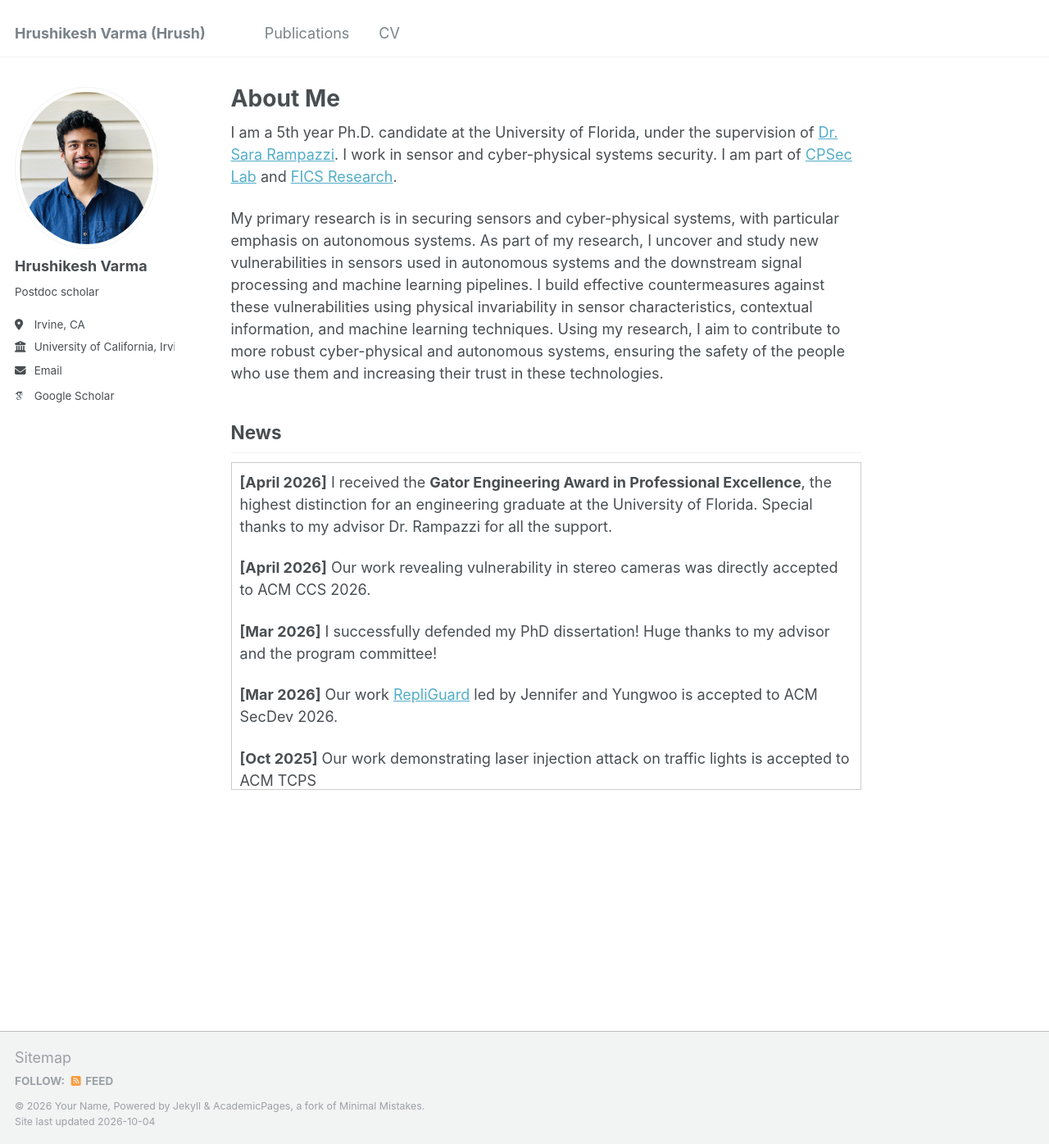
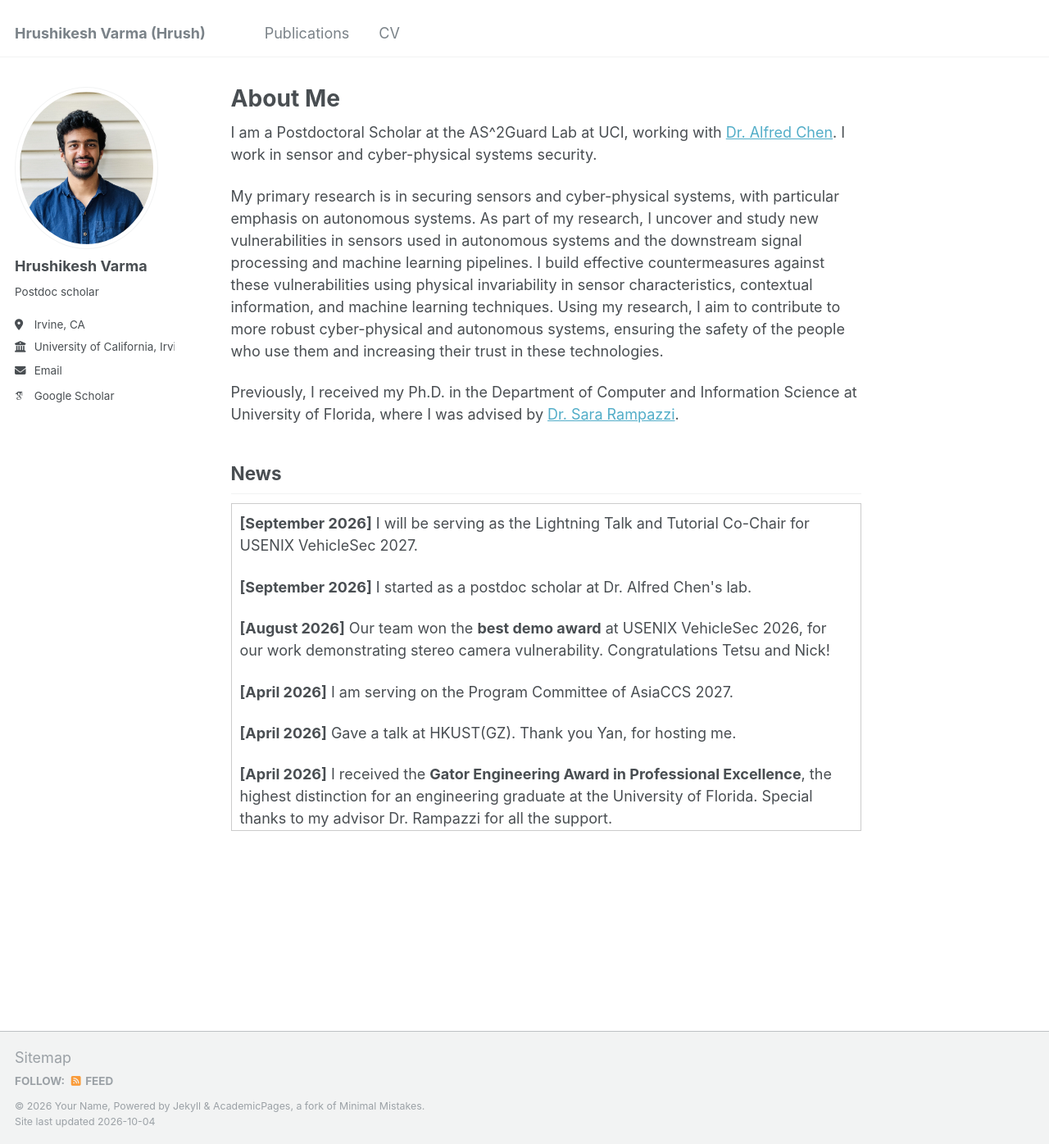
Before and after one commit to hrushivb/hrush, a Jekyll site: the page built from _pages/about.md, in a window 1280 px wide and 1396 px high. Shown: the whole window at 82% size. Built offline with Jekyll 4.4.1, drawn with Linux system fonts in a browser that asks for light colours; some web fonts are replaced.

Commit message:
Revise about page with current position and updates
Updated personal and research information, including current position and recent achievements.

```diff
--- a/_pages/about.md
+++ b/_pages/about.md
@@ -7,20 +7,32 @@ redirect_from:
   - /about.html
 ---
 
-I am a 5th year Ph.D. candidate at the University of Florida, under the supervision of [Dr. Sara Rampazzi](https://sararampazzi.com/). I work in sensor and cyber-physical systems security. I am part of [CPSec Lab](https://sararampazzi.com/CPSecLab.html) and [FICS Research](https://fics.institute.ufl.edu/).
+I am a Postdoctoral Scholar at the AS^2Guard Lab at UCI, working with [Dr. Alfred Chen](https://ics.uci.edu/~alfchen/). I work in sensor and cyber-physical systems security.
 
 My primary research is in securing sensors and cyber-physical systems, with particular emphasis on autonomous systems. As part of my research, I uncover and study new vulnerabilities in sensors used in autonomous systems and the downstream signal processing and machine learning pipelines. I build effective countermeasures against these vulnerabilities using physical invariability in sensor characteristics, contextual information, and machine learning techniques. Using my research, I aim to contribute to more robust cyber-physical and autonomous systems, ensuring the safety of the people who use them and increasing their trust in these technologies.
+
+Previously, I received my Ph.D. in the Department of Computer and Information Science at University of Florida, where I was advised by [Dr. Sara Rampazzi](https://sararampazzi.com/).
 
 
 
 <h2 id="news">News</h2>
 <div style="max-height: 400px; overflow-y: auto; border: 1px solid #ccc; padding: 10px;">
 
+<p><strong>[September 2026]</strong> I will be serving as the Lightning Talk and Tutorial Co-Chair for USENIX VehicleSec 2027.
+
+<p><strong>[September 2026]</strong> I started as a postdoc scholar at Dr. Alfred Chen's lab.
+
+<p><strong>[August 2026]</strong> Our team won the <b>best demo award</b> at USENIX VehicleSec 2026, for our work demonstrating stereo camera vulnerability. Congratulations Tetsu and Nick!
+
+<p><strong>[April 2026]</strong> I am serving on the Program Committee of AsiaCCS 2027.
+
+<p><strong>[April 2026]</strong> Gave a talk at HKUST(GZ). Thank you Yan, for hosting me.
+
 <p><strong>[April 2026]</strong> I received the <b>Gator Engineering Award in Professional Excellence</b>, the highest distinction for an engineering graduate at the University of Florida. Special thanks to my advisor Dr. Rampazzi for all the support.</p>
 
 <p><strong>[April 2026]</strong> Our work revealing vulnerability in stereo cameras was directly accepted to ACM CCS 2026.</p>
 
-<p><strong>[Mar 2026]</strong> I successfully defended my PhD dissertation! Huge thanks to my advisor and the program committee!</p>
+<p><strong>[Mar 2026]</strong> Defended my PhD dissertation! Huge thanks to my advisor and the program committee!</p>
 
 <p><strong>[Mar 2026]</strong> Our work <a href="https://conf.researchr.org/program/secdev-2026/program-secdev-2026/">RepliGuard</a> led by Jennifer and Yungwoo is accepted to ACM SecDev 2026.</p>
 
```
Also changed, not shown: other parts of _pages/about.md (+3 -3 lines).
